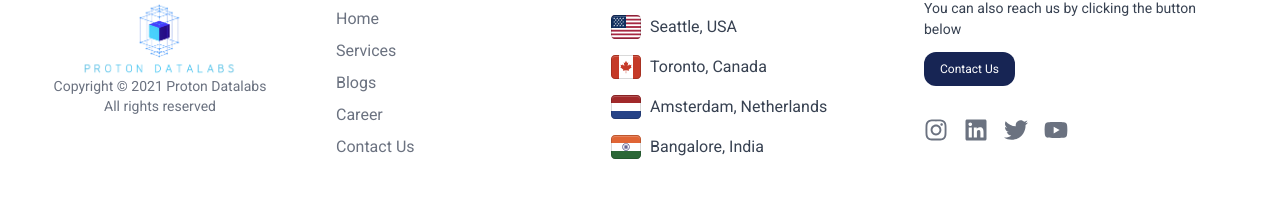
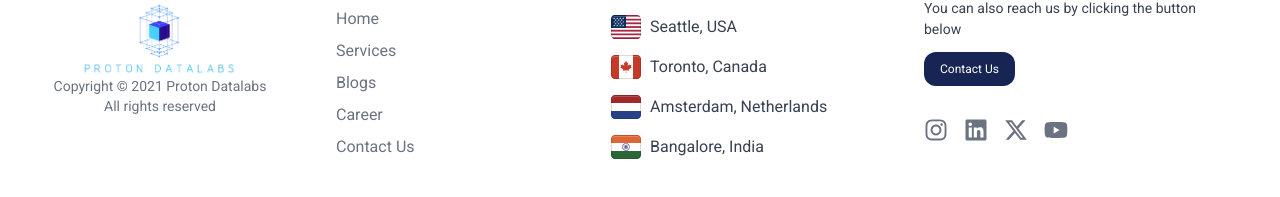
Before and after one commit to Jaspreet000/proton-site, a Next.js app: page / in a window 1280 px wide. Shown: the part 4111-4308 px from the top of the page. Built offline with nearby package versions, Linux system fonts and the light colour scheme; no server answers.

Commit message:
Optimize lazy loading for images and update dependencies

```diff
--- a/components/main_comps/Footerr.tsx
+++ b/components/main_comps/Footerr.tsx
@@ -3,6 +3,7 @@
 
 import React from 'react';
 import { FaFlagUsa, FaMapMarkerAlt, FaLeaf, FaFlag, FaMapSigns } from 'react-icons/fa';
+import { FaXTwitter } from "react-icons/fa6";
 
 import { FaInstagram, FaLinkedin, FaTwitter, FaYoutube } from 'react-icons/fa';
 import Link from 'next/link';
@@ -90,7 +91,7 @@ export default function Footer() {
                 <FaLinkedin className="h-6 w-6" />
               </Link>
               <Link href="https://x.com/Proton_Datalabs" className="text-gray-500 hover:text-gray-700">
-                <FaTwitter className="h-6 w-6" />
+              <FaXTwitter className="h-6 w-6"/>
               </Link>
               <a href="#" className="text-gray-500 hover:text-gray-700">
                 <FaYoutube className="h-6 w-6" />
--- a/package.json
+++ b/package.json
@@ -13,6 +13,7 @@
     "@chakra-ui/react": "^2.8.2",
     "@emotion/react": "^11.13.3",
     "@emotion/styled": "^11.13.0",
+    "@fortawesome/react-fontawesome": "^0.2.2",
     "@headlessui/react": "^2.1.2",
     "@heroicons/react": "^2.1.5",
     "@radix-ui/react-label": "^2.1.0",
```
Also changed, not shown: app/layout.tsx (+5 -5 lines), 1 other file (tests, documents, lock files or other folders).
